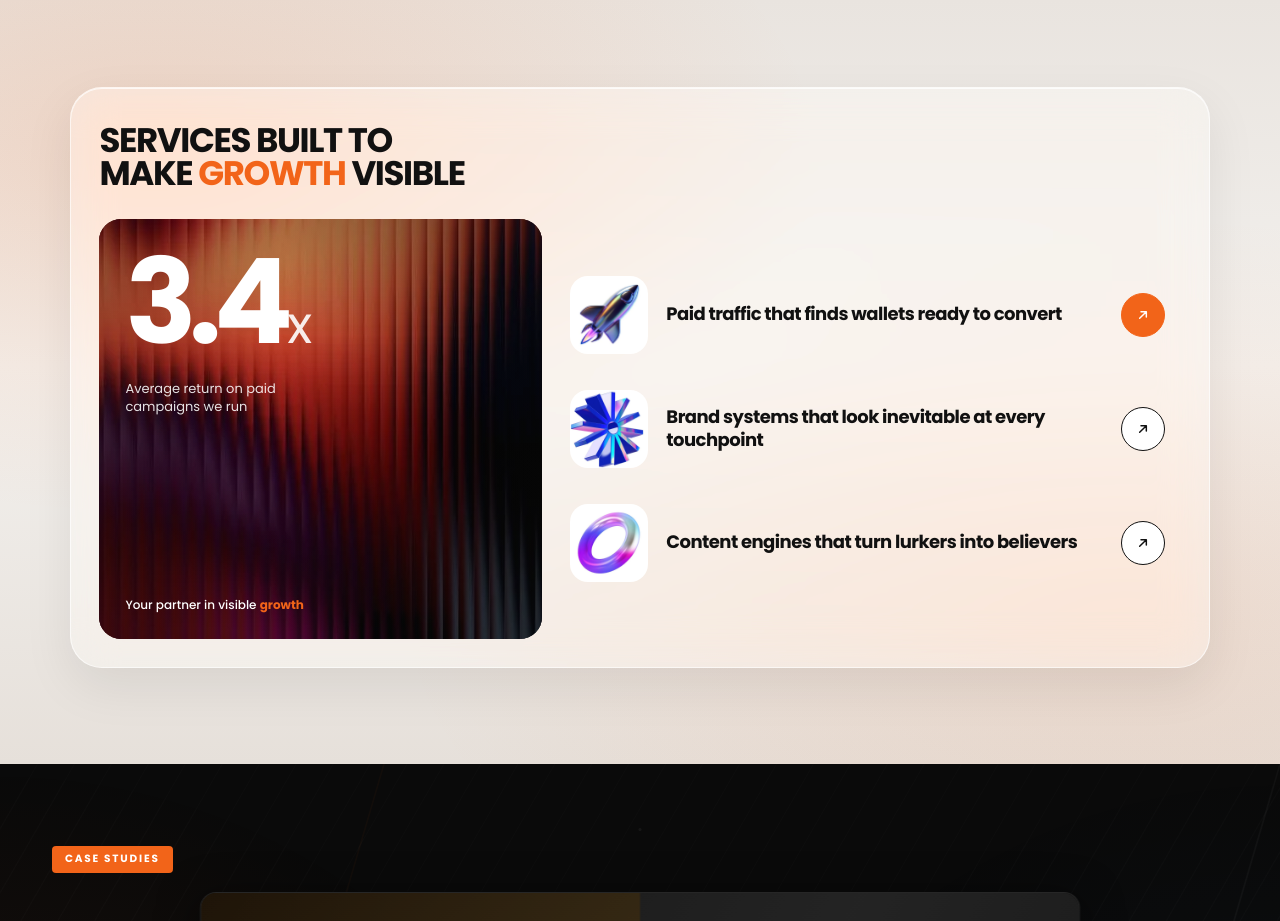
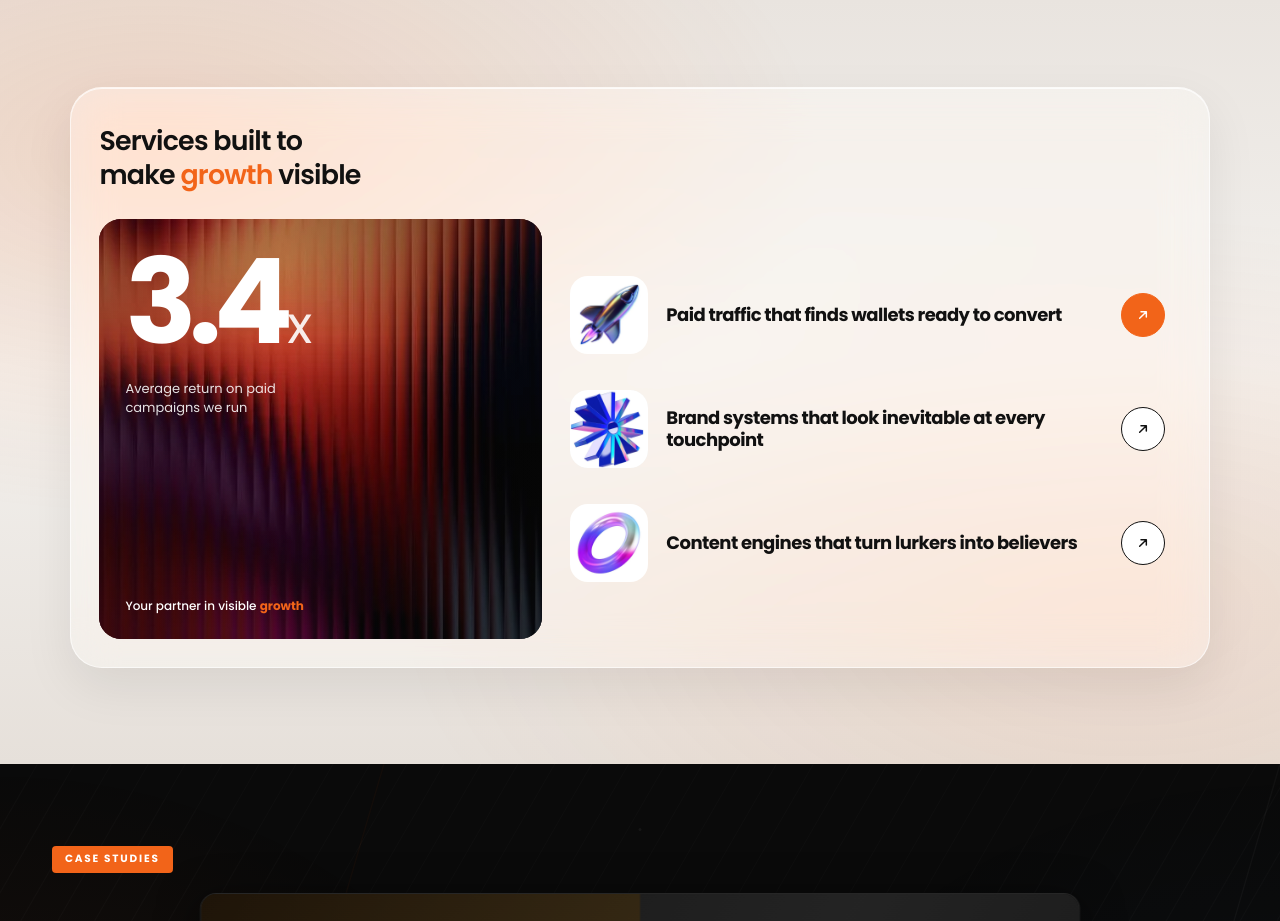
Before and after one commit to Esimuda/SeeGrowth, a React (Vite) app: page / in a window 1280 px wide. Shown: the part 2000-2921 px from the top of the page. Built offline with nearby package versions, Linux system fonts and the light colour scheme.

Commit message:
Match the services headline to the See growth. Scale smart. type style.

```diff
--- a/src/services.css
+++ b/src/services.css
@@ -39,11 +39,11 @@
 
 .services-headline {
   font-family: var(--font-display);
-  font-size: clamp(22px, 3.2vw, 34px);
-  font-weight: 700;
-  letter-spacing: -0.04em;
-  line-height: 0.98;
-  text-transform: uppercase;
+  font-size: clamp(20px, 2.1vw, 28px);
+  font-weight: 600;
+  letter-spacing: -0.03em;
+  line-height: 1.25;
+  text-transform: none;
   color: #111;
 }
 
@@ -54,6 +54,7 @@
 .services-headline em {
   font-style: normal;
   color: #F26419;
+  font-weight: 600;
 }
 
 .services-board {
```
